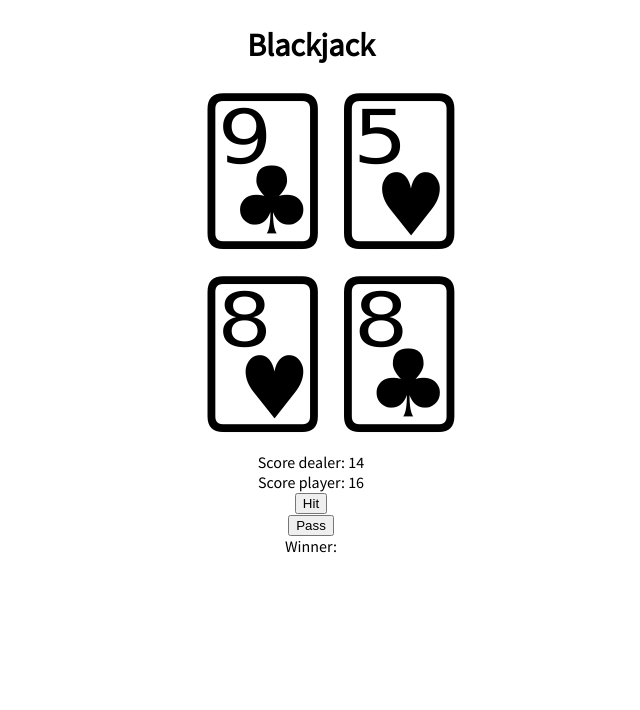
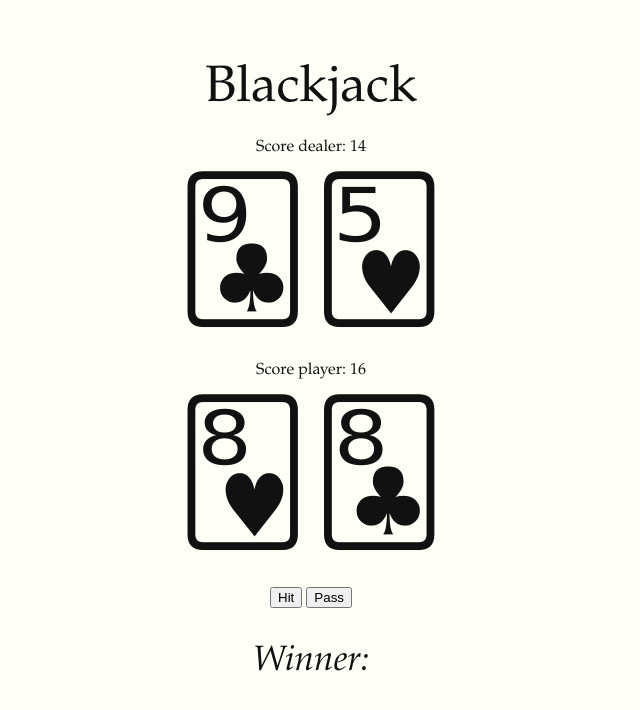
Before and after one commit to Hauke2222/vue-blackjack, a Vue app: page / in a window 1280 px wide. Shown: the top 710 px of the page, without its empty margins (329-969 px from the left). Built offline with nearby package versions, Linux system fonts and the light colour scheme.

Commit message:
update layout

```diff
--- a/src/App.vue
+++ b/src/App.vue
@@ -24,12 +24,49 @@ export default {
 </script>
 
 <style>
-#app {
-  font-family: 'Source Sans Pro', sans-serif;
-  -webkit-font-smoothing: antialiased;
-  -moz-osx-font-smoothing: grayscale;
+body {
   text-align: center;
-  color: black;
-  margin-top: 25px;
+  margin: 0 auto;
+  max-width: 45rem;
+  padding: 0 15px;
+  font-family: et-book, Palatino, "Palatino Linotype", "Palatino LT STD",
+    "Book Antiqua", Georgia, serif;
+  background-color: #fffff8;
+  color: #111;
+}
+
+p {
+  line-height: 1rem;
+}
+
+ul {
+  -webkit-padding-start: 0%;
+}
+
+h1,
+h2,
+h3 {
+  font-weight: 400;
+  line-height: 1;
+}
+
+h1 {
+  margin-top: 4rem;
+  margin-bottom: 1.5rem;
+  font-size: 3.2rem;
+}
+
+h2 {
+  font-style: italic;
+  margin-top: 2.1rem;
+  margin-bottom: 0;
+  font-size: 2.2rem;
+}
+
+h3 {
+  font-style: italic;
+  font-size: 1.7rem;
+  margin-top: 2rem;
+  margin-bottom: 1.4rem;
 }
 </style>
--- a/src/components/DealCard.vue
+++ b/src/components/DealCard.vue
@@ -1,12 +1,8 @@
 <template>
   <div>
-    <button
-      v-bind:disabled="hitButtonDisabled"
-      @click="$store.dispatch('hit', 'player')"
-    >
+    <button v-bind:disabled="hitButtonDisabled" @click="$store.dispatch('hit', 'player')">
       Hit
     </button>
-    <br />
     <button v-bind:disabled="passButtonDisabled" @click="pass()">
       Pass
     </button>
@@ -17,13 +13,13 @@
 export default {
   computed: {
     hitButtonDisabled() {
-      if (this.$store.getters.scorePlayer >= 21) {
+      if (this.$store.getters.scorePlayer >= 21 || this.$store.getters.winner != "") {
         return true;
       }
       return false;
     },
     passButtonDisabled() {
-      if (this.$store.getters.scoreDealer >= 17 && this.$store.getters.pass == true) {
+      if (this.$store.getters.scoreDealer >= 17 && this.$store.getters.pass == true || this.$store.getters.winner != "") {
         return true;
       }
       return false;
@@ -40,4 +36,8 @@ export default {
 };
 </script>
 
-<style></style>
+<style>
+button {
+  margin: 2px;
+}
+</style>
--- a/src/components/Outcome.vue
+++ b/src/components/Outcome.vue
@@ -1,5 +1,5 @@
 <template>
-  <div>Winner: {{ winner }}</div>
+  <h2>Winner: {{ winner }}</h2>
 </template>
 
 <script>
--- a/src/components/Score.vue
+++ b/src/components/Score.vue
@@ -1,27 +1,14 @@
 <template>
   <div>
-    <div>
-      <ul id="horizontal-list">
-        <li
-          class="bigFontSize"
-          v-for="(card, index) in cardsDealer"
-          :key="index"
-          v-html="card.unicode"
-        ></li>
-      </ul>
-    </div>
-    <div>
-      <ul id="horizontal-list">
-        <li
-          class="bigFontSize"
-          v-for="(card, index) in cardsPlayer"
-          :key="index"
-          v-html="card.unicode"
-        ></li>
-      </ul>
-    </div>
-    <div>Score dealer: {{ scoreDealer }}</div>
-    <div>Score player: {{ scorePlayer }}</div>
+    <ul id="horizontal-list">
+      <p>Score dealer: {{ scoreDealer }}</p>
+      <li class="bigFontSize" v-for="(card, index) in cardsDealer" :key="index" v-html="card.unicode"></li>
+
+    </ul>
+    <ul id="horizontal-list">
+      <p>Score player: {{ scorePlayer }}</p>
+      <li class="bigFontSize" v-for="(card, index) in cardsPlayer" :key="index" v-html="card.unicode"></li>
+    </ul>
   </div>
 </template>
 
```
Also changed, not shown: package.json (+5 -5 lines), 1 other file (tests, documents, lock files or other folders).
